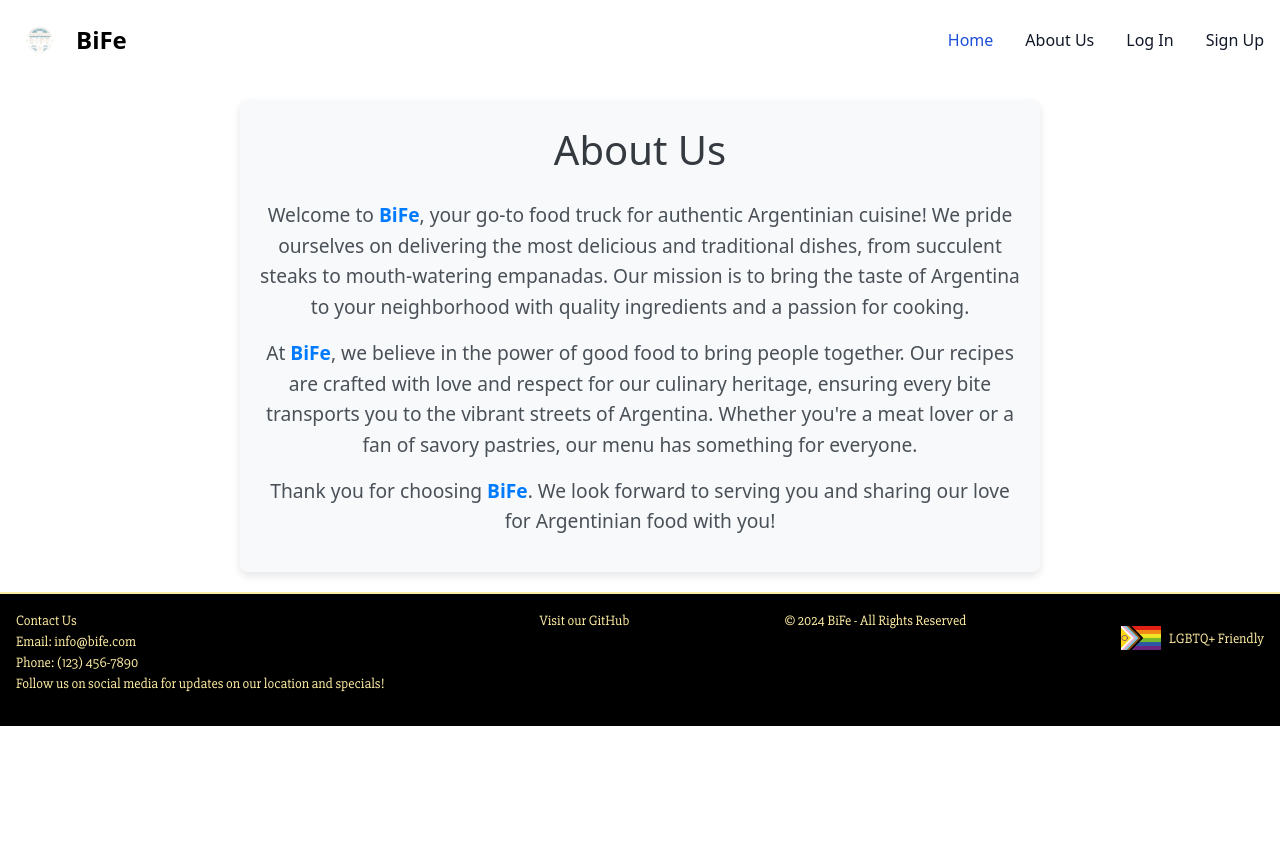
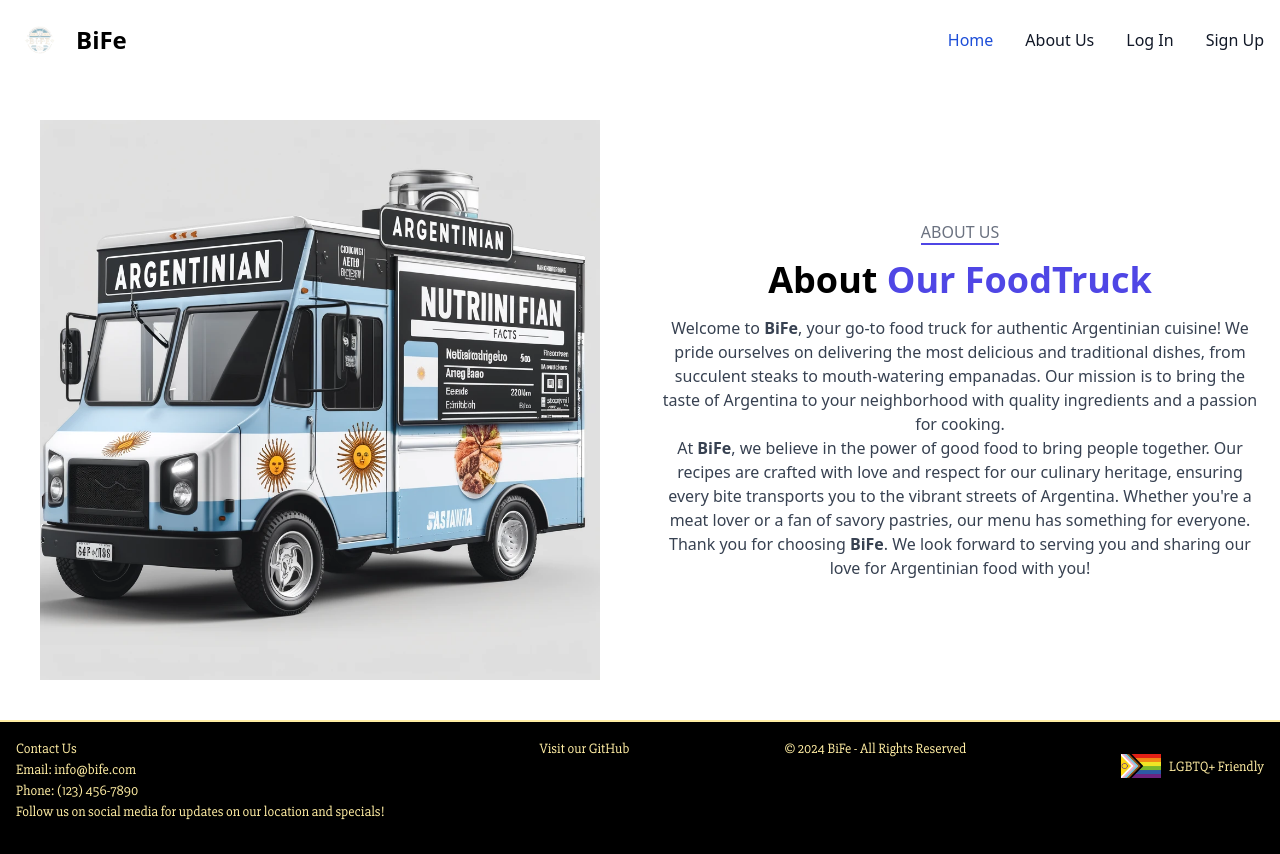
Before and after one commit to sharimanoe/frontend-food-truck, a React (Create React App) app: page /aboutUs in a window 1280 px wide. Before the commit the page ends 800 px from the top, so only its background shows below. Built offline with nearby package versions, Linux system fonts and the light colour scheme; no server answers.

Commit message:
style of about Us page

```diff
--- a/src/pages/AboutUs/AboutUs.jsx
+++ b/src/pages/AboutUs/AboutUs.jsx
@@ -1,28 +1,44 @@
 import React from "react";
 import "./AboutUs.css";
+import foodTruck from "../../assets/Argentinian_Food_Truck.png";
 
 function AboutUs() {
   return (
-    <div className="about-us">
-      <h1>About Us</h1>
-      <p>
-        Welcome to <strong>BiFe</strong>, your go-to food truck for authentic
-        Argentinian cuisine! We pride ourselves on delivering the most delicious
-        and traditional dishes, from succulent steaks to mouth-watering
-        empanadas. Our mission is to bring the taste of Argentina to your
-        neighborhood with quality ingredients and a passion for cooking.
-      </p>
-      <p>
-        At <strong>BiFe</strong>, we believe in the power of good food to bring
-        people together. Our recipes are crafted with love and respect for our
-        culinary heritage, ensuring every bite transports you to the vibrant
-        streets of Argentina. Whether you're a meat lover or a fan of savory
-        pastries, our menu has something for everyone.
-      </p>
-      <p>
-        Thank you for choosing <strong>BiFe</strong>. We look forward to serving
-        you and sharing our love for Argentinian food with you!
-      </p>
+    <div class="sm:flex items-center max-w-screen-xl">
+      <div class="sm:w-1/2 p-10">
+        <div class="image object-center text-center">
+          <img src={foodTruck} />
+        </div>
+      </div>
+      <div class="sm:w-1/2 p-5">
+        <div class="text">
+          <span class="text-gray-500 border-b-2 border-indigo-600 uppercase">
+            About us
+          </span>
+          <h2 class="my-4 font-bold text-3xl  sm:text-4xl ">
+            About <span class="text-indigo-600">Our FoodTruck</span>
+          </h2>
+          <p class="text-gray-700">
+            Welcome to <strong>BiFe</strong>, your go-to food truck for
+            authentic Argentinian cuisine! We pride ourselves on delivering the
+            most delicious and traditional dishes, from succulent steaks to
+            mouth-watering empanadas. Our mission is to bring the taste of
+            Argentina to your neighborhood with quality ingredients and a
+            passion for cooking.
+          </p>
+          <p class="text-gray-700">
+            At <strong>BiFe</strong>, we believe in the power of good food to
+            bring people together. Our recipes are crafted with love and respect
+            for our culinary heritage, ensuring every bite transports you to the
+            vibrant streets of Argentina. Whether you're a meat lover or a fan
+            of savory pastries, our menu has something for everyone.
+          </p>
+          <p class="text-gray-700">
+            Thank you for choosing <strong>BiFe</strong>. We look forward to
+            serving you and sharing our love for Argentinian food with you!
+          </p>
+        </div>
+      </div>
     </div>
   );
 }
```
Also changed, not shown: src/assets/Argentinian_Food_Truck.png (added).
